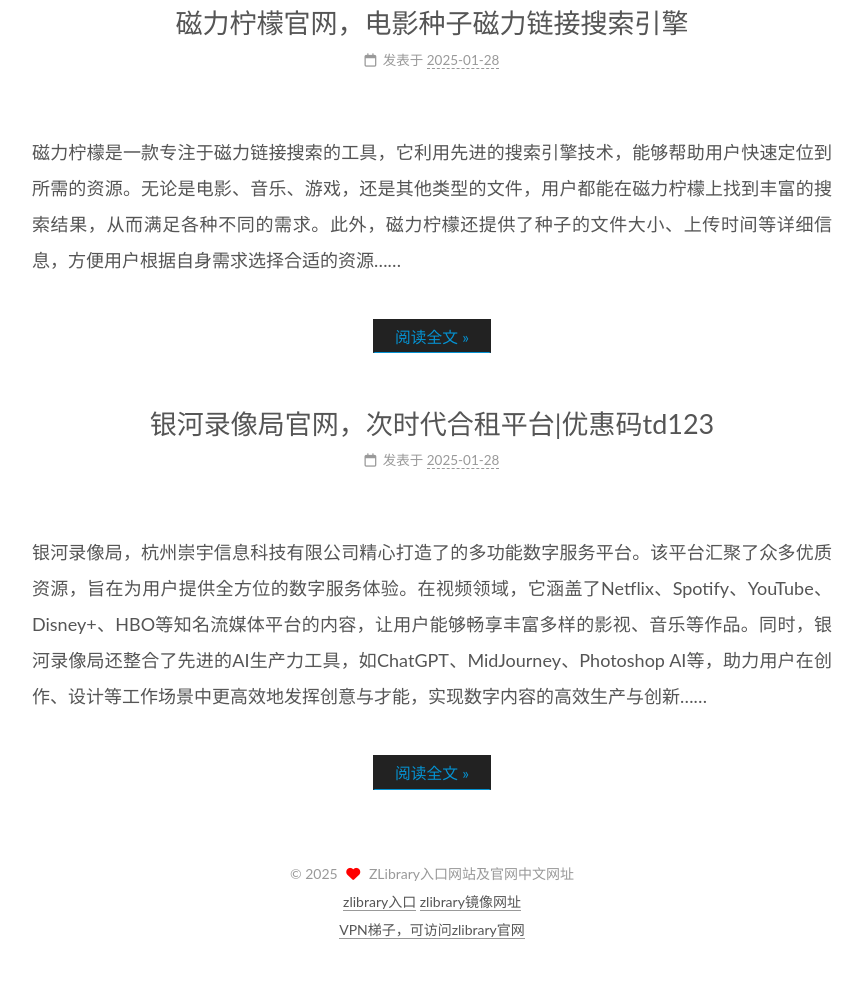
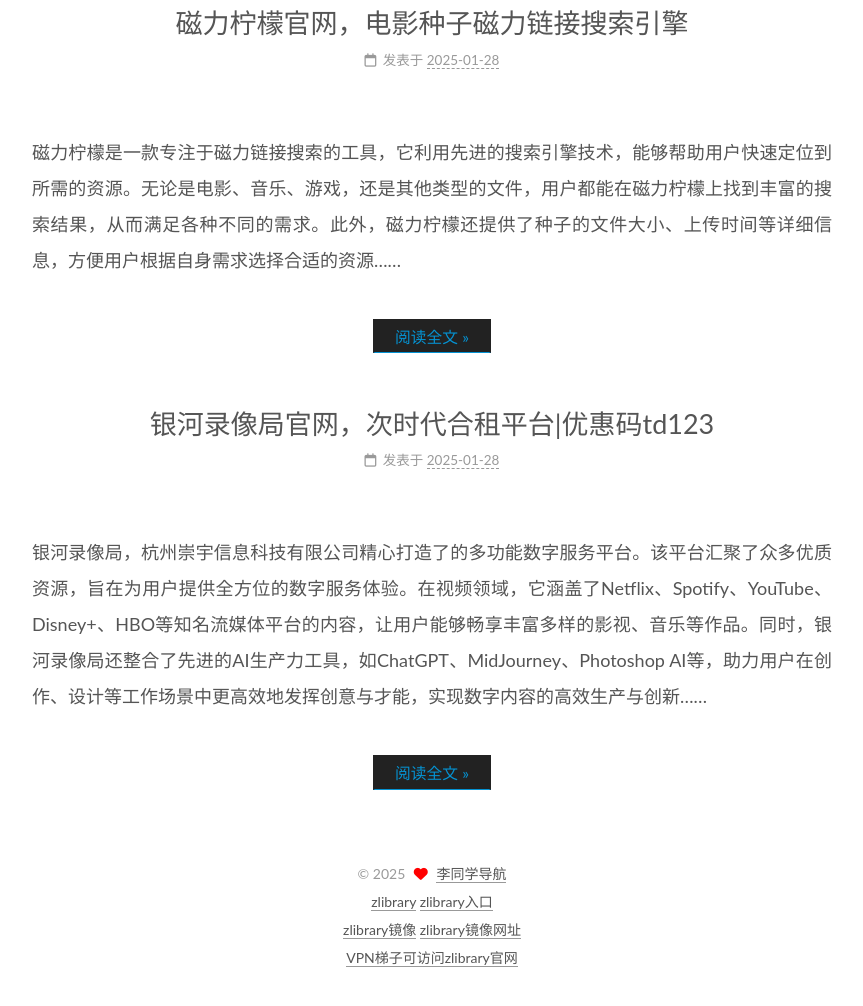
Before and after one commit to z-librarywebkg/z-librarywebkg.github.io, a plain HTML site: page index.html in a window 1280 px wide. Shown: the part 2008-3014 px from the top of the page, without its empty margins (208-1071 px from the left). Drawn offline with nearby package versions, Linux system fonts and the light colour scheme.

Commit message:
Update index.html

```diff
--- a/index.html
+++ b/index.html
@@ -320,13 +320,15 @@
                 &copy;
                 <span itemprop="copyrightYear">2025</span>
                 <span class="with-love"><i class="fa fa-heart"></i></span>
-                <span class="author" itemprop="copyrightHolder">ZLibrary入口网站及官网中文网址</span>
+            <span class="author" itemprop="copyrightHolder"><a href="https://www.litxdh.com" >李同学导航</a></span>
             </div>
 
            <div class="links">
-<a href="https://z-libraryttg.github.io/p/zlibrary.html" >zlibrary入口</a>
-<a href="https://z-librarywzc.github.io/p/zlibrary.html" >zlibrary镜像网址</a><br>
-<a href="http://ip.harmonylink.net/share/k4y20r" target="_blank" >VPN梯子，可访问zlibrary官网</a>
+<a href="https://zlibraryzlibue.github.io/p/z-library.html" >zlibrary</a>
+<a href="https://z-librarysb.github.io/p/zlibrary.html" >zlibrary入口</a><br>
+<a href="https://zlibraryzlibue.github.io/" >zlibrary镜像</a>
+<a href="https://z-librarywebkg.github.io/p/zlibrary.html" >zlibrary镜像网址</a><br>
+<a href="http://ip.harmonylink.net/share/k4y20r" target="_blank" >VPN梯子可访问zlibrary官网</a>
         </div>
 
 
```
